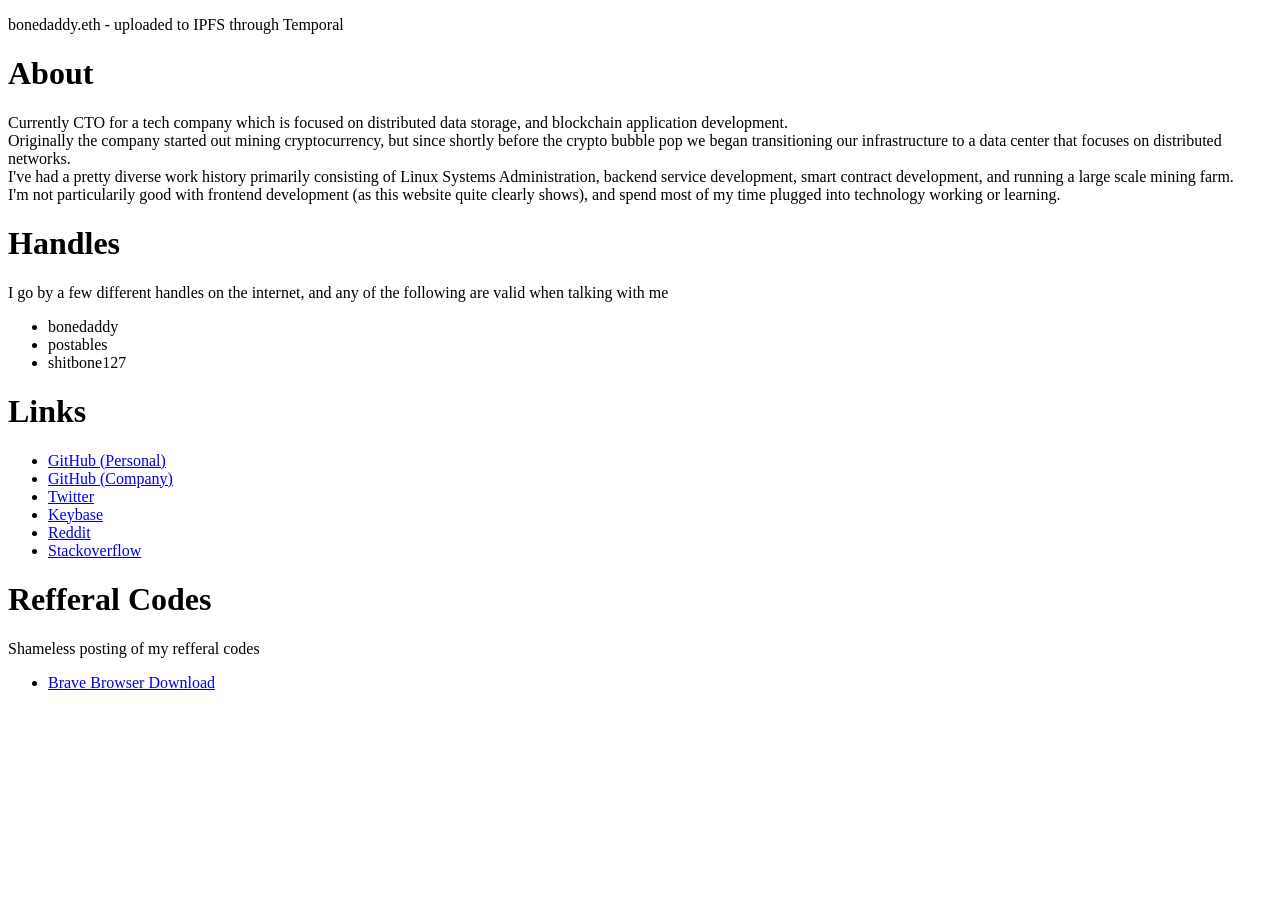
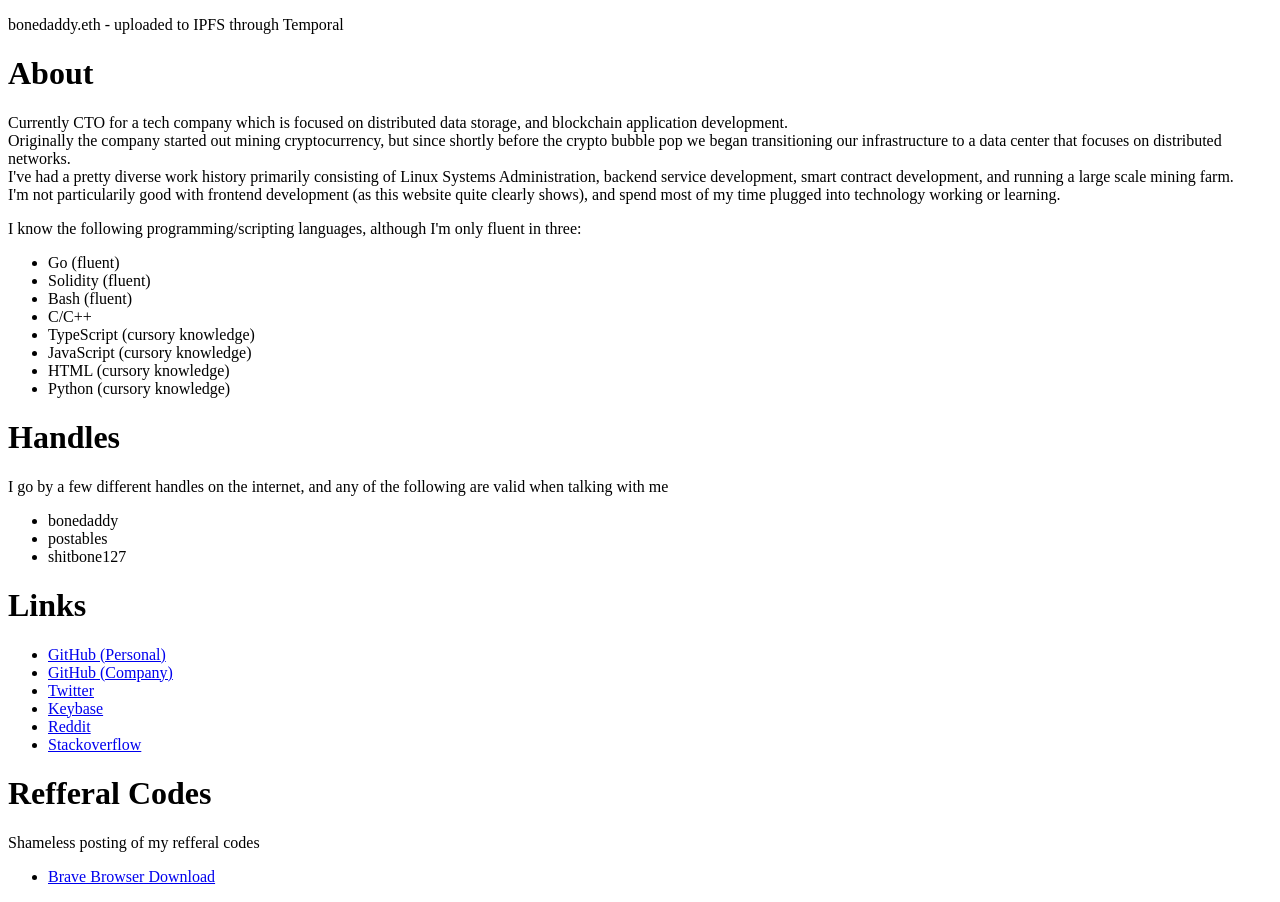
Before and after one commit to bonedaddy/bonedaddy.eth, a plain HTML site: page build/index.html in a window 1280 px wide. Before the commit the page ends 800 px from the top, so only its background shows below. Drawn offline with Linux system fonts and the light colour scheme.

Commit message:
update list of languages i know

```diff
--- a/build/index.html
+++ b/build/index.html
@@ -13,6 +13,19 @@
                 <br>Originally the company started out mining cryptocurrency, but since shortly before the crypto bubble pop we began transitioning our infrastructure to a data center that focuses on distributed networks.
                 <br>I've had a pretty diverse work history primarily consisting of Linux Systems Administration, backend service development, smart contract development, and running a large scale mining farm.
                 <br>I'm not particularily good with frontend development (as this website quite clearly shows), and spend most of my time plugged into technology working or learning.
+            </p>
+            <p>
+                I know the following programming/scripting languages, although I'm only fluent in three:
+                <ul>
+                    <li>Go (fluent)</li>
+                    <li>Solidity (fluent)</li>
+                    <li>Bash (fluent)</li>
+                    <li>C/C++</li>
+                    <li>TypeScript (cursory knowledge) </li>
+                    <li>JavaScript (cursory knowledge)</li>
+                    <li>HTML (cursory knowledge)</li>
+                    <li>Python (cursory knowledge)</li>
+                </ul>
             </p>
         <h1>Handles</h1>
             <p>I go by a few different handles on the internet, and any of the following are valid when talking with me</p>
```
